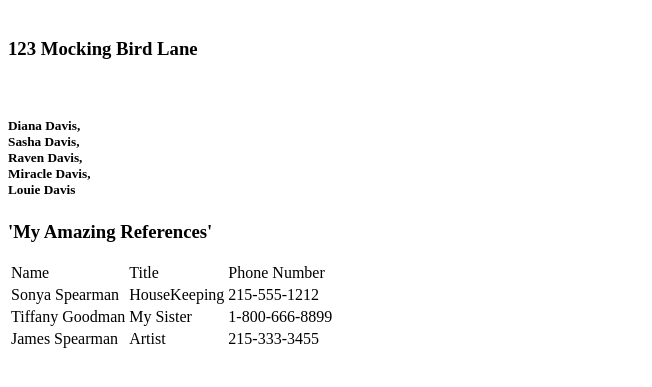
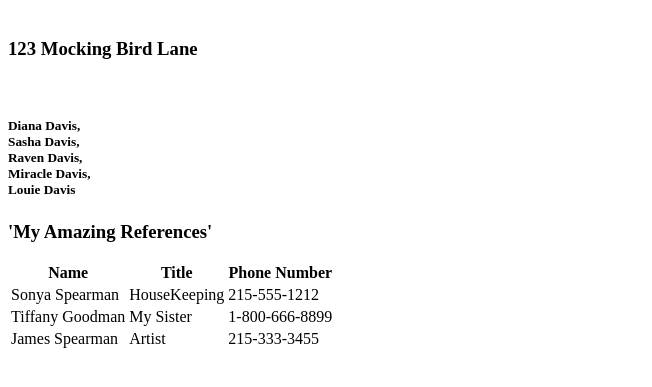
Before and after one commit to Tamika-Davis/html-elements-lesson3, a plain HTML site: page index.html in a window 1280 px wide. Shown: the part 183-570 px from the top of the page, without its empty margins (0-652 px from the left). Drawn offline with Linux system fonts and the light colour scheme.

Commit message:
changed td to th for header

```diff
--- a/index.html
+++ b/index.html
@@ -19,9 +19,9 @@
              <h3>'My Amazing References'</h3>
                 <table>
                     <tr>
-                       <td> Name</td>
-                       <td>Title</td>
-                       <td>Phone Number</td>
+                       <th> Name</th>
+                       <th>Title</th>
+                       <th>Phone Number</th>
                     </tr>
                     <tr>
                       <td>Sonya Spearman</td>
```
